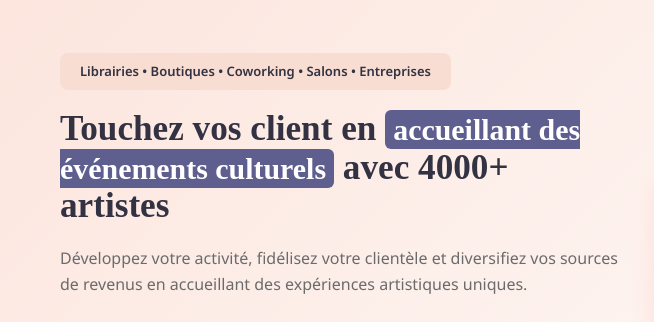
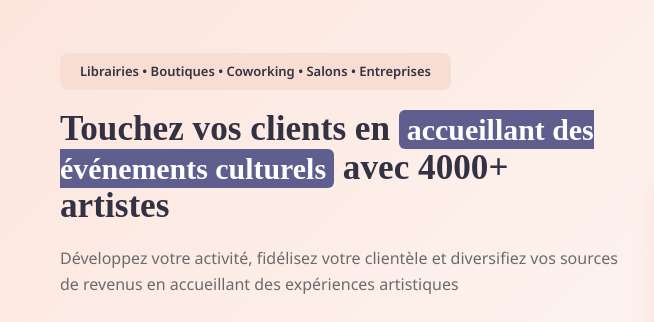
Before and after one commit to MartinJeudy/lieux, a plain HTML site: page index.html in a window 1280 px wide. Shown: the part 87-409 px from the top of the page, 0-654 px from the left. Drawn offline with Linux system fonts and the light colour scheme; a web font is replaced by a local one.

Commit message:
Update index.html

```diff
--- a/index.html
+++ b/index.html
@@ -1336,8 +1336,8 @@
                 <div class="hero-content">
                     <div class="hero-text animate-left">
                         <div class="value-proposition">Librairies • Boutiques • Coworking • Salons • Entreprises</div>
-                        <h1>Touchez vos client en <span class="highlight-box">accueillant des événements culturels</span> avec 4000+ artistes</h1>
-                        <p class="hero-tagline">Développez votre activité, fidélisez votre clientèle et diversifiez vos sources de revenus en accueillant des expériences artistiques uniques.</p>
+                        <h1>Touchez vos clients en <span class="highlight-box">accueillant des événements culturels</span> avec 4000+ artistes</h1>
+                        <p class="hero-tagline">Développez votre activité, fidélisez votre clientèle et diversifiez vos sources de revenus en accueillant des expériences artistiques</p>
 
                         <ul class="check-list">
                             <li><strong>Expériences mémorables</strong> : vos clients vivront des moments qu'ils n'oublieront jamais</li>
```
